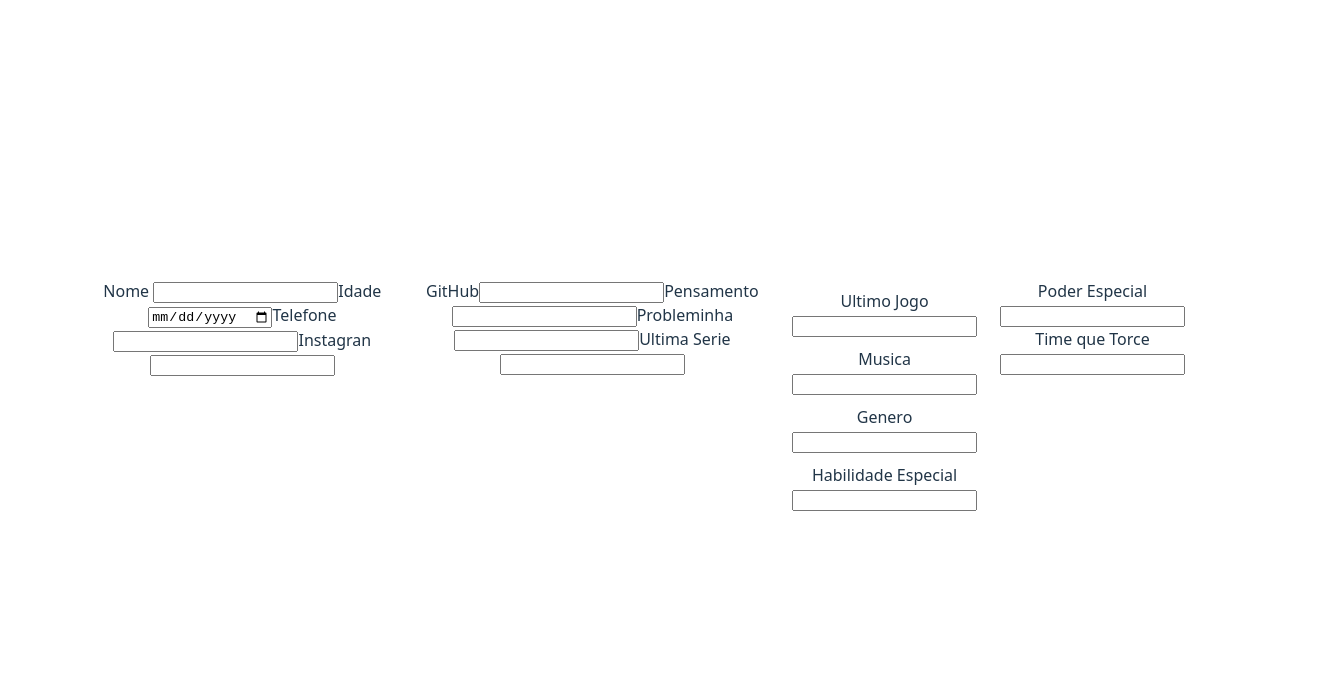
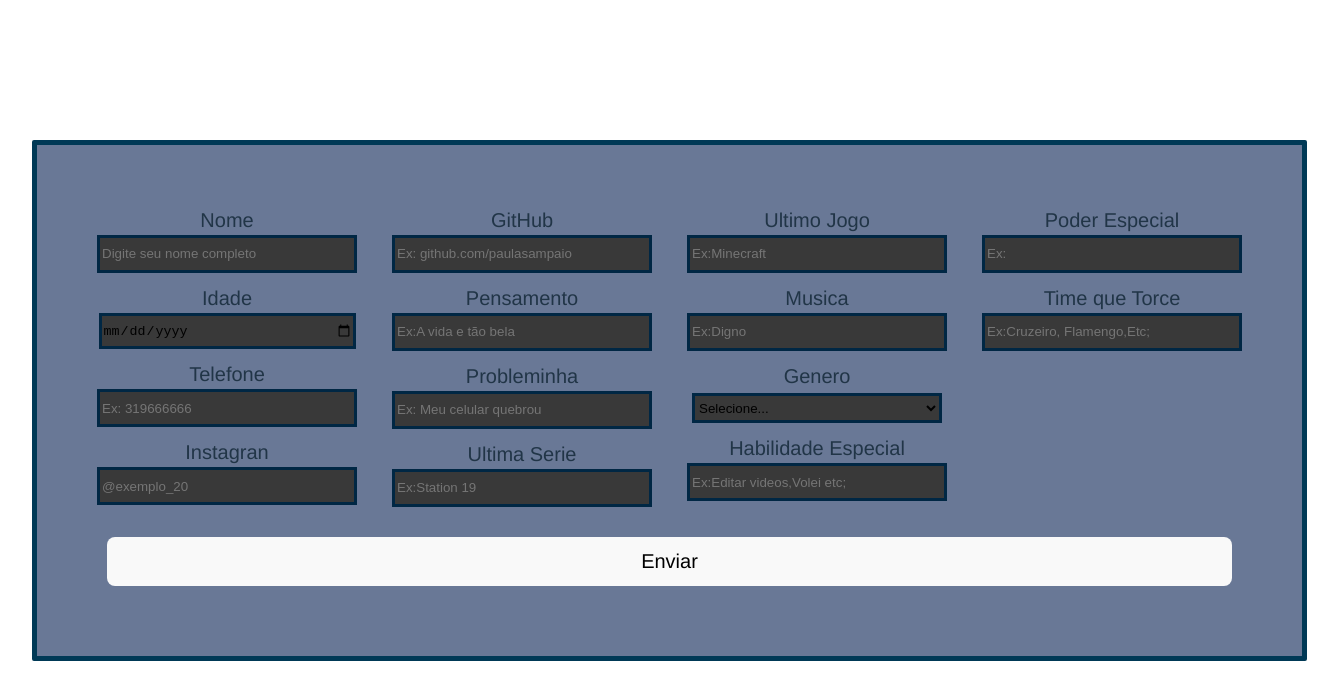
Before and after one commit to sampaiopaula/PaulaSamapio4BIM2025, a React (Vite) app: page / in a window 1280 px wide. Shown: the top 700 px of the page, 1339 px wide, since content can reach past the window. Built offline with nearby package versions, Linux system fonts and the light colour scheme.

Commit message:
23/10 css pronto

```diff
--- a/src/App.css
+++ b/src/App.css
@@ -18,12 +18,29 @@
   filter: drop-shadow(0 0 2em #61dafbaa);
 }
 
-
-.form{
+.formulario{
   display: flex;
   flex-direction: row;
+  gap: 15px;
+}
+.Form{
+  display: flex;
+  flex-direction: column;
   padding: 50px;
+  background-color: rgb(105, 120, 150);
+  font-family:'Franklin Gothic Medium', 'Arial Narrow', Arial, sans-serif;
+  font-size: 20px;
+  border: solid 5px rgb(0, 57, 86);
+  border-radius: 2px;
 }
+
+.caixa{
+ width: 250px;
+  height: 30px;
+  background-color: rgb(57, 57, 57);
+  border: solid 3px rgb(0, 39, 68);
+}
+
 @keyframes logo-spin {
   from {
     transform: rotate(0deg);
--- a/src/App.jsx
+++ b/src/App.jsx
@@ -72,66 +72,97 @@ function App() {
   }
   return (
     <>
-    <div className='form'>
+    <div className='Form'>
+    <div className='formulario'>
 
    <div>
+    <div style={{margin:"10px"}}>
       <label htmlFor='tituloid'>Nome </label>
-      <input id='tituloid' type='text' name='Titulo' onChange={(e) => mudandoDeTitulo(e)}></input>
+      <input className='caixa' id='tituloid' type='text' name='Titulo'placeholder="Digite seu nome completo" onChange={(e) => mudandoDeTitulo(e)}></input>
+  </div>
 
+    <div style={{margin:"10px"}}>
       <label htmlFor='dataid'>Idade</label>
-      <input id='dataid' type='date' name='Data' onChange={(e) => mudandoDeData(e)}></input>
+      <input className='caixa' id='dataid' type='date' name='Data' onChange={(e) => mudandoDeData(e)}></input>
+      </div>
 
+    <div style={{margin:"10px"}}>
       <label htmlFor='telefoneid'>Telefone</label>
-      <input id='telefoneid' type='number' name='Telefone' onChange={(e) => mudandoDeTelefone(e)}></input>
+      <input  className='caixa' id='telefoneid' type='number' name='Telefone' placeholder="Ex: 319666666" onChange={(e) => mudandoDeTelefone(e)}></input>
+    </div>
 
+    <div style={{margin:"10px"}}>
       <label htmlFor='instagramId'>Instagran</label>
-      <input id='instagramId' type='text' name='Instagram' onChange={(e) => mudandoDeInstagram(e)}></input>
+      <input className='caixa' id='instagramId' type='text' name='Instagram' placeholder="@exemplo_20"  onChange={(e) => mudandoDeInstagram(e)}></input>
+    </div>
     </div>
 
 
     <div>
+      <div style={{margin:"10px"}}>
       <label htmlFor='GitHubId'>GitHub</label>
-      <input id='GitHubId' type='text' name='GitHub' onChange={(e) => mudandoDeGitHub(e)}></input>
+      <input  className='caixa' id='GitHubId' type='text' name='GitHub' placeholder="Ex: github.com/paulasampaio" onChange={(e) => mudandoDeGitHub(e)}></input>
+      </div>
 
+      <div style={{margin:"10px"}}>
       <label htmlFor='PensamentoId'>Pensamento</label>
-      <input id='pensamnetoId' type='text' name='Pensamento' onChange={(e) => mudandoDePensamento(e)}></input>
+      <input className='caixa' id='pensamnetoId' type='text' name='Pensamento' placeholder='Ex:A vida e tão bela' onChange={(e) => mudandoDePensamento(e)}></input>
+    </div>
 
+    <div style={{margin:"10px"}}>
       <label htmlFor='ProbleminhaId'>Probleminha</label>
-      <input id='ProbleminhaId' type='text' name='Probleminha' onChange={(e) => mudandoDeProbleminha(e)}></input>
+      <input className='caixa' id='ProbleminhaId' type='text' name='Probleminha'placeholder='Ex: Meu celular quebrou ' onChange={(e) => mudandoDeProbleminha(e)}></input>
+      </div>
 
+    <div style={{margin:"10px"}}>
       <label htmlFor='UltimaSerieId'>Ultima Serie</label>
-      <input id='UltimaSerie' type='text' name='UltimaSerie' onChange={(e) => mudandoDeUltimaSerie (e)}></input>
+      <input className='caixa' id='UltimaSerie' type='text' name='UltimaSerie' placeholder='Ex:Station 19' onChange={(e) => mudandoDeUltimaSerie (e)}></input>
+    </div>
     </div>
 
 
-      <div>
-        <div style={{margin:"10px"}}>
+<div>
+
+    <div style={{margin:"10px"}}>
       <label htmlFor='UltimoJogoId'>Ultimo Jogo</label>
-      <input id='UltimoJogoId' type='text' name='UltimoJogo' onChange={(e) => mudandoDeUltimoJogo (e)}></input>
-        </div>
-      <div style={{margin:"10px"}}>
+      <input className='caixa' id='UltimoJogoId' type='text' name='UltimoJogo'  placeholder='Ex:Minecraft' onChange={(e) => mudandoDeUltimoJogo (e)}></input>
+    </div>
+
+     <div style={{margin:"10px"}}>
       <label htmlFor='Musica'>Musica</label>
-      <input id='Musica' type='text' name='Musica' onChange={(e) => mudandoDeMusica (e)}></input>
-</div>
-      <div style={{margin:"10px"}}>
+      <input className='caixa' id='Musica' type='text' name='Musica'  placeholder='Ex:Digno' onChange={(e) => mudandoDeMusica (e)}></input>
+    </div>
+
+    <div style={{margin:"10px"}}>
       <label htmlFor='GeneroId'>Genero</label>
-      <input id='GeneroId' type='text' name='Genero' onChange={(e) => mudandoDeGenero (e)}></input>
-</div>
-<div style={{margin:"10px"}}>
+      <select className='caixa'id='GeneroId'name='Genero' onChange={(e) => mudandoDeGenero(e)}>
+    <option value="">Selecione...</option> <option value="feminino">Feminino</option> <option value="masculino">Masculino</option>
+  </select>
+    </div>
+
+    <div style={{margin:"10px"}}>
       <label htmlFor='HabilidadeEspecialId'>Habilidade Especial</label>
-      <input id='HabilidadeEspecialId' type='text' name='HabilidadeEspecial' onChange={(e) => mudandoDeHabilidadeEspecial (e)}></input>
-  </div>
+      <input className='caixa' id='HabilidadeEspecialId' type='text' name='HabilidadeEspecial'  placeholder='Ex:Editar videos,Volei etc;' onChange={(e) => mudandoDeHabilidadeEspecial (e)}></input>
   </div>
 
+</div>
+
     <div>
+      <div style={{margin:"10px"}}>
       <label htmlFor='PoderEspecialId'>Poder Especial</label>
-      <input id='PoderEspecialId' type='text' name='PoderEspecial' onChange={(e) => mudandoDePoderEspecial (e)}></input>
-
-      <label htmlFor='TimequeTorceId'>Time que Torce </label>
-      <input id='TimequeTorceId' type='text' name='timequeTorce' onChange={(e) => mudandoDetime (e)}></input>
+      <input className='caixa' id='PoderEspecialId' type='text' name='PoderEspecial' placeholder='Ex:' onChange={(e) => mudandoDePoderEspecial (e)}></input>
     </div>
 
-      </div>
+    <div style={{margin:"10px"}}>
+      <label htmlFor='TimequeTorceId'>Time que Torce </label>
+      <input className='caixa' id='TimequeTorceId' type='text' name='timequeTorce'  placeholder='Ex:Cruzeiro, Flamengo,Etc; 'onChange={(e) => mudandoDetime (e)}></input>
+    </div>
+    </div>
+
+
+    </div>
+    <button style={{margin:"20px"}}>Enviar</button>
+    </div>
     </>
   )
 }
```
